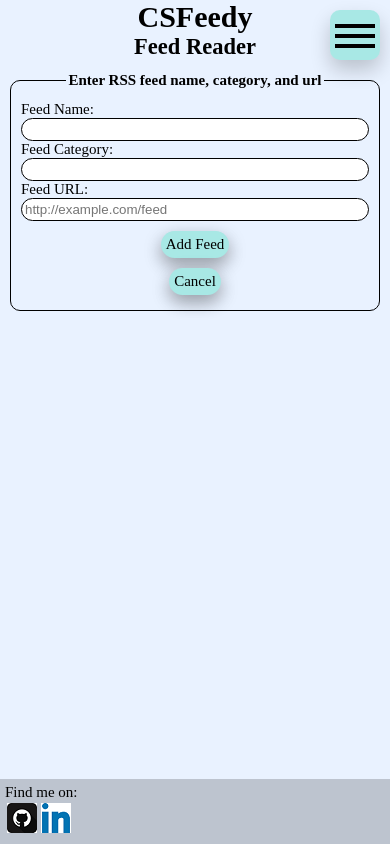
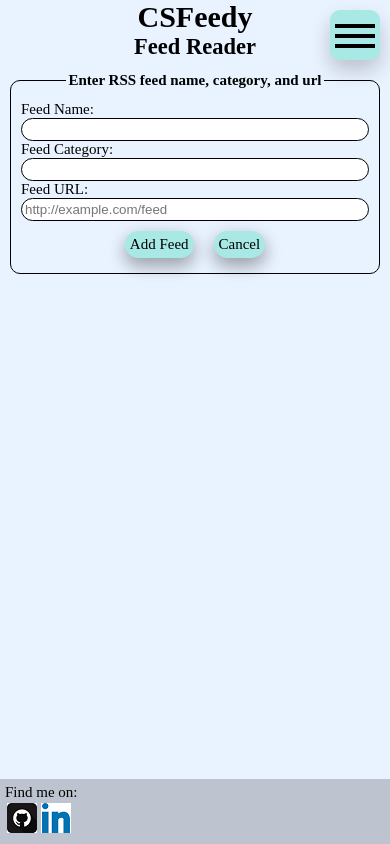
Before and after one commit to ARogala/cs-feedy, a React (Create React App) app: page /AddFeeds in a window 390 px wide. Built offline with nearby package versions, Linux system fonts and the light colour scheme.

Commit message:
adjust InputFeedForm btn to give mobile text window more room

```diff
--- a/src/components/InputFeedForm.css
+++ b/src/components/InputFeedForm.css
@@ -31,14 +31,15 @@
 	background-color: lightyellow;
 }
 
+.btnContainer {
+	text-align: center;
+}
+
 .feedForm__Btn1 {
 	background-color: #A8E8E5;
 	border-radius: 20px;
 	padding: 5px;
-	margin-top: 10px;
-	display: block;
-	margin-left: auto;
-	margin-right: auto;
+	margin: 10px 10px 0px 10px;
 	box-shadow: 0 8px 16px 0 rgba(0,0,0,0.2), 0 6px 20px 0 rgba(0,0,0,0.19);
 }
 
```
